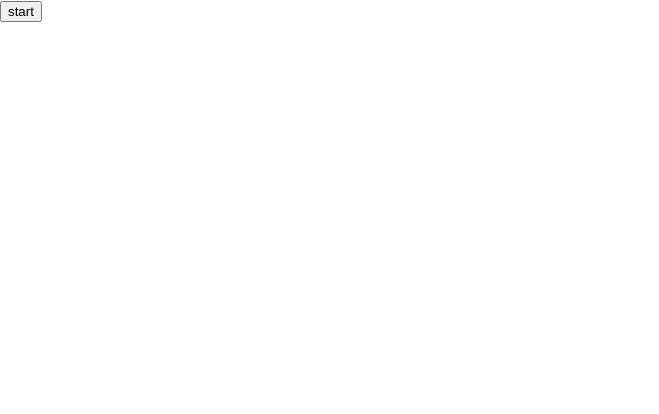
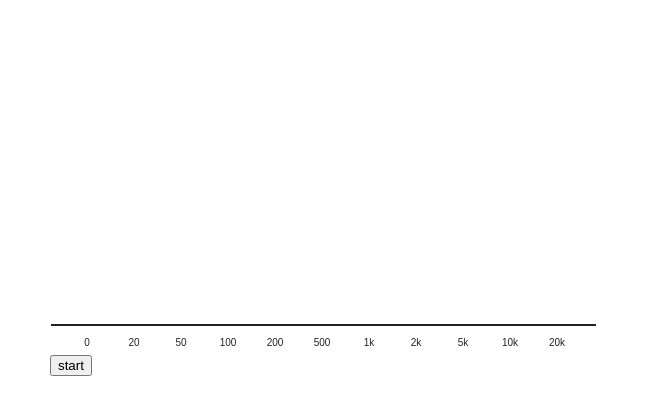
Before and after one commit to fletcherist/mixear, a React (Create React App) app: page / in a window 1280 px wide. Shown: the top 414 px of the page, without its empty margins (0-659 px from the left). Built offline with nearby package versions, Linux system fonts and the light colour scheme.

Commit message:
feat: add eq chart

```diff
--- a/src/App.tsx
+++ b/src/App.tsx
@@ -6,6 +6,8 @@ import React, {
   useState,
 } from "react";
 import "./App.css";
+
+import { Chart } from "./Chart";
 
 function App() {
   return (
@@ -94,13 +96,14 @@ const Player = () => {
           >
             {isPlaying ? "stop" : "play"}
           </button>
+          <div>
             <button
               onClick={() => {
                 player.api.setTrack1Gain(1);
                 player.api.setTrack2Gain(0);
               }}
             >
-            play 1
+              eq off
             </button>
             <button
               onClick={() => {
@@ -108,14 +111,20 @@ const Player = () => {
                 player.api.setTrack2Gain(1);
               }}
             >
-            play 2
+              eq on
             </button>
+          </div>
         </div>
       );
     }
   };
 
-  return <div>{renderState()}</div>;
+  return (
+    <div style={{ padding: 50 }}>
+      <Chart />
+      <div>{renderState()}</div>
+    </div>
+  );
 };
 
 const createAudioContext = (): AudioContext => {
@@ -161,12 +170,6 @@ interface Track {
 export interface PlayerState {
   track1: Track;
   track2: Track;
-  // track1buffer: AudioBuffer | null;
-  // track1bufferSourceNode: AudioBufferSourceNode | null;
-  // track1GainNode: GainNode | null;
-  // track2buffer: AudioBuffer | null;
-  // track2bufferSourceNode: AudioBufferSourceNode | null;
-  // track2GainNode: GainNode | null;
 
   mixerNode: GainNode | null;
   isPlaying: boolean;
@@ -226,22 +229,18 @@ export const PlayerStoreProvider: React.FC<PropsWithChildren> = ({
     if (audioContext) {
       const state = refState.current;
 
-      const mixerNode = audioContext.createGain();
-      mixerNode.gain.value = 1;
+      state.mixerNode = audioContext.createGain();
+      state.mixerNode.gain.value = 1;
 
-      const track1GainNode = audioContext.createGain();
-      track1GainNode.gain.value = 1;
+      state.track1.gainNode = audioContext.createGain();
+      state.track1.gainNode.gain.value = 1;
 
-      const track2GainNode = audioContext.createGain();
-      track2GainNode.gain.value = 1;
+      state.track2.gainNode = audioContext.createGain();
+      state.track2.gainNode.gain.value = 1;
 
-      state.track1.gainNode = track1GainNode;
-      state.track2.gainNode = track2GainNode;
-      state.mixerNode = mixerNode;
-
-      track1GainNode.connect(mixerNode);
-      track2GainNode.connect(mixerNode);
-      mixerNode.connect(audioContext.destination);
+      state.track1.gainNode.connect(state.mixerNode);
+      state.track2.gainNode.connect(state.mixerNode);
+      state.mixerNode.connect(audioContext.destination);
     }
   }, [audioContext]);
 
@@ -254,10 +253,11 @@ export const PlayerStoreProvider: React.FC<PropsWithChildren> = ({
     const state = refState.current;
     if (state.track1.bufferSourceNode) {
       state.track1.bufferSourceNode.stop();
-      state.isPlaying = false;
+      state.track1.isPlaying = false;
     }
     if (state.track2.bufferSourceNode) {
       state.track2.bufferSourceNode.stop();
+      state.track2.isPlaying = false;
     }
   };
 
--- /dev/null
+++ b/src/Chart.tsx
@@ -0,0 +1,80 @@
+import React, { useMemo, useState } from "react";
+import { Group } from "@visx/group";
+import { Bar, Line } from "@visx/shape";
+import { scaleLinear, scaleBand } from "@visx/scale";
+import { Axis, AxisBottom, AxisLeft } from "@visx/axis";
+
+import { localPoint } from "@visx/event";
+import { scaleLog } from "d3-scale";
+
+// And then scale the graph by our data
+
+const generateNumbers = () => {
+  const data = [];
+  for (let i = 1; i < 0; i++) {
+    data.push(i);
+  }
+  return data;
+};
+
+export const Chart: React.FC<{}> = ({}) => {
+  // Define the graph dimensions and margins
+  const width = 600;
+  const height = 300;
+  const margin = { top: 0, bottom: 25, left: 50, right: 5 };
+
+  // Then we'll create some bounds
+  const xMax = width - margin.left - margin.right;
+  const yMax = height - margin.top - margin.bottom;
+
+  const data = [0, 20, 50, 100, 200, 500, 1000, 2000, 5000, 10000, 20000];
+  //   const dataIndexes = data.map((_, index) => index);
+
+  const [barX, setBarX] = useState<number>(-1);
+
+  const xScale = useMemo(() => {
+    return scaleBand<number>({
+      range: [0, xMax],
+      round: true,
+      domain: data,
+      padding: 0.4,
+    });
+  }, [xMax]);
+
+  return (
+    <svg
+      width={width}
+      height={height}
+      style={
+        {
+          // border: "1px solid black",
+        }
+      }
+      onMouseMove={(event) => {
+        // event
+        const { x } = localPoint(event) || { x: 0 };
+        setBarX(x);
+      }}
+      onMouseLeave={() => {
+        setBarX(-1);
+      }}
+    >
+      <Group>
+        <AxisBottom
+          scale={xScale}
+          top={yMax}
+          strokeWidth={2}
+          numTicks={10}
+          tickStroke="transparent"
+          tickFormat={(val) => {
+            if (val >= 1000) {
+              return `${val / 1000}k`;
+            }
+            return String(val);
+          }}
+        />
+        {barX > 0 && <Bar x={barX} width={2} height={height} color={"#333"} />}
+      </Group>
+    </svg>
+  );
+};
```
Also changed, not shown: package.json (+7 -1 lines), 1 other file (tests, documents, lock files or other folders). Lines whose indentation alone changed are shown as unchanged.
